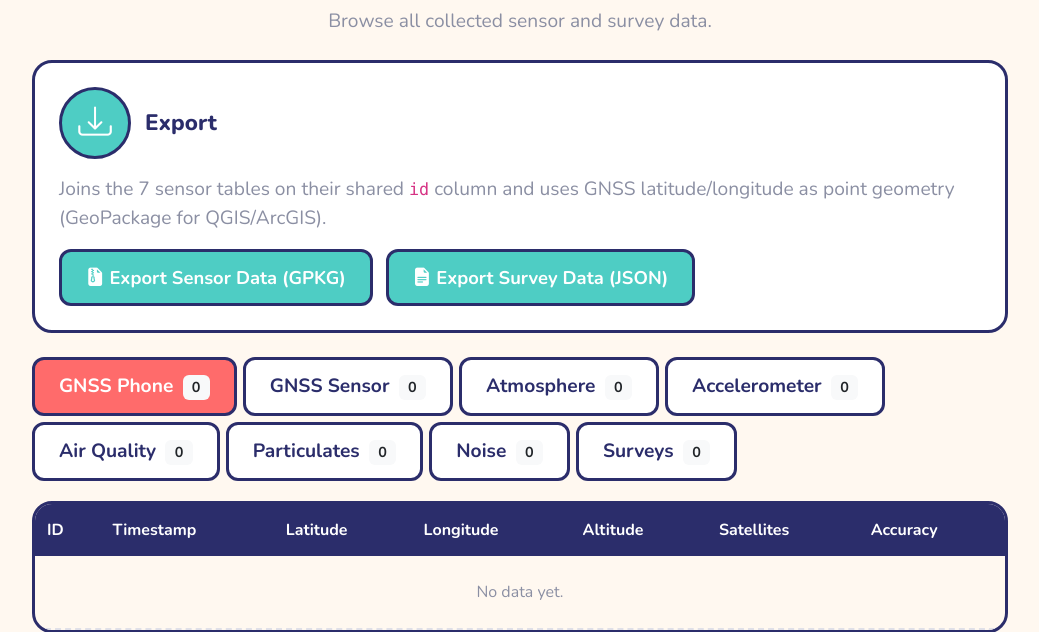
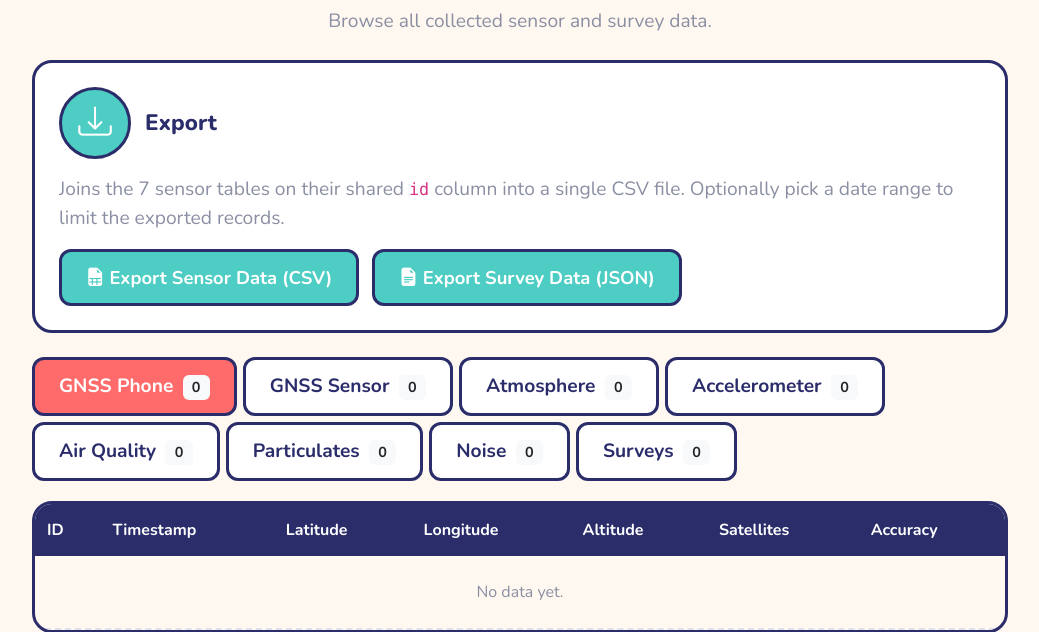
Before and after one commit to severinbro/pace-routing, a Django app: page /data-browser/ in a window 1280 px wide. Shown: the part 247-879 px from the top of the page, without its empty margins (120-1159 px from the left). Run offline with Django 5.2, Linux system fonts and the light colour scheme; the visitor is signed in with stand-in values (Sample User, id 1); data comes from the database, SQL or seed files in the repository; data that the repository does not hold is empty; some libraries are stand-ins or nearby versions.

Commit message:
added a calendar picker for timeframe selection when exporting data; changed the export format to csv

```diff
--- a/data_cube/urls.py
+++ b/data_cube/urls.py
@@ -10,7 +10,7 @@ urlpatterns = [
     path('map/', views.map_tab, name='map_tab'),
     path('dashboard/', views.dashboard_tab, name='dashboard_tab'),
     path('data-browser/', views.data_browser, name='data_browser'),
-    path('export-gpkg/', views.export_gpkg, name='export_gpkg'),
+    path('export-csv/', views.export_csv, name='export_csv'),
     path('export-survey-json/', views.export_survey_json, name='export_survey_json'),
 
     # --- AUTH & LANDING ---
--- a/data_cube/views.py
+++ b/data_cube/views.py
@@ -121,18 +121,33 @@ def data_browser(request):
 
     return render(request, 'data_cube/data_browser.html', {'tables': tables})
 
-# --- ADMIN-ONLY: GPKG EXPORT ---
+# --- ADMIN-ONLY: CSV EXPORT ---
+# Import at module level so the (heavy) pandas import happens once at worker
+# startup, not on the first export request. A cold pandas import on the RPi5
+# plus 7 DB queries previously pushed the first export past Gunicorn's worker
+# timeout, producing a 502 that disappeared on the second (warm) request.
+from data_cube.exports import (
+    write_sensor_csv, export_filename,
+    write_survey_json, survey_export_filename,
+)
+
+
 @staff_member_required(login_url='admin_login')
-def export_gpkg(request):
-    """Joins the 7 sensor tables on id and streams the result as a .gpkg file."""
-    from data_cube.exports import write_sensor_gpkg, export_filename
-    path = write_sensor_gpkg()
+def export_csv(request):
+    """Joins the 7 sensor tables on id and streams the result as a .csv file.
+
+    Optional ``start`` and ``end`` query parameters (ISO ``YYYY-MM-DD``) restrict
+    the export to the given (inclusive) date range.
+    """
+    start = request.GET.get('start') or None
+    end = request.GET.get('end') or None
+    path = write_sensor_csv(start=start, end=end)
     try:
         response = FileResponse(
             open(path, 'rb'),
             as_attachment=True,
             filename=export_filename(),
-            content_type='application/geopackage+sqlite3',
+            content_type='text/csv',
         )
         response._resource_closers.append(lambda: os.remove(path))
         return response
@@ -144,9 +159,14 @@ def export_gpkg(request):
 # --- ADMIN-ONLY: SURVEY JSON EXPORT ---
 @staff_member_required(login_url='admin_login')
 def export_survey_json(request):
-    """Streams all survey responses as a .json file (one entry per survey)."""
-    from data_cube.exports import write_survey_json, survey_export_filename
-    path = write_survey_json()
+    """Streams all survey responses as a .json file (one entry per survey).
+
+    Optional ``start`` and ``end`` query parameters (ISO ``YYYY-MM-DD``) restrict
+    the export to the given (inclusive) date range.
+    """
+    start = request.GET.get('start') or None
+    end = request.GET.get('end') or None
+    path = write_survey_json(start=start, end=end)
     try:
         response = FileResponse(
             open(path, 'rb'),
--- a/docker-compose.yml
+++ b/docker-compose.yml
@@ -53,7 +53,7 @@ services:
              echo 'Database is ready, running migrations...' &&
              python manage.py migrate --noinput &&
              echo 'Starting Gunicorn server...' &&
-             gunicorn pace.wsgi:application --bind 0.0.0.0:8000 --workers 4 --threads 2"
+             gunicorn pace.wsgi:application --bind 0.0.0.0:8000 --workers 4 --threads 2 --timeout 120 --graceful-timeout 120"
     volumes:
       - .:/code
       - ./data/media:/code/media
--- a/requirements.txt
+++ b/requirements.txt
@@ -12,6 +12,3 @@ smbus2
 gunicorn==21.2.0
 whitenoise==6.6.0
 pandas
-geopandas
-shapely
-fiona
--- a/templates/data_cube/admin_home.html
+++ b/templates/data_cube/admin_home.html
@@ -34,7 +34,7 @@
             <div class="pace-icon-tile pace-icon-tile-navy me-4"><i class="bi bi-database-fill"></i></div>
             <div>
                 <h3 class="mb-1">Data</h3>
-                <p class="mb-0 text-muted">Browse database tables &amp; export GPKG.</p>
+                <p class="mb-0 text-muted">Browse database tables &amp; export CSV.</p>
             </div>
         </div>
     </a>
--- a/templates/data_cube/data_browser.html
+++ b/templates/data_cube/data_browser.html
@@ -18,15 +18,49 @@
             Export
         </div>
         <p class="text-muted mb-3">
-            Joins the 7 sensor tables on their shared <code>id</code> column and uses
-            GNSS latitude/longitude as point geometry (GeoPackage for QGIS/ArcGIS).
+            Joins the 7 sensor tables on their shared <code>id</code> column into a
+            single CSV file. Optionally pick a date range to limit the exported records.
         </p>
-        <a href="{% url 'export_gpkg' %}" class="btn btn-pace-mint">
-            <i class="bi bi-file-earmark-zip-fill"></i> Export Sensor Data (GPKG)
-        </a>
-        <a href="{% url 'export_survey_json' %}" class="btn btn-pace-mint ms-2">
+        <button type="button" class="btn btn-pace-mint" data-bs-toggle="modal" data-bs-target="#exportModal" data-export-target="csv">
+            <i class="bi bi-file-earmark-spreadsheet-fill"></i> Export Sensor Data (CSV)
+        </button>
+        <button type="button" class="btn btn-pace-mint ms-2" data-bs-toggle="modal" data-bs-target="#exportModal" data-export-target="survey">
             <i class="bi bi-file-earmark-text-fill"></i> Export Survey Data (JSON)
-        </a>
+        </button>
+    </div>
+
+    <!-- Date Range Export Modal -->
+    <div class="modal fade" id="exportModal" tabindex="-1" aria-labelledby="exportModalLabel" aria-hidden="true">
+        <div class="modal-dialog modal-dialog-centered">
+            <div class="modal-content">
+                <div class="modal-header">
+                    <h5 class="modal-title" id="exportModalLabel">Export Data</h5>
+                    <button type="button" class="btn-close" data-bs-dismiss="modal" aria-label="Close"></button>
+                </div>
+                <form id="exportForm" method="get">
+                    <div class="modal-body">
+                        <p class="text-muted">
+                            Leave both fields blank to export <strong>all</strong> records, or pick a
+                            start and/or end date to restrict the export to that timeframe (inclusive).
+                        </p>
+                        <div class="mb-3">
+                            <label for="exportStart" class="form-label">Start date</label>
+                            <input type="date" id="exportStart" name="start" class="form-control">
+                        </div>
+                        <div class="mb-3">
+                            <label for="exportEnd" class="form-label">End date</label>
+                            <input type="date" id="exportEnd" name="end" class="form-control">
+                        </div>
+                    </div>
+                    <div class="modal-footer">
+                        <button type="button" class="btn btn-pace-outline" data-bs-dismiss="modal">Cancel</button>
+                        <button type="submit" class="btn btn-pace-mint" id="exportSubmit">
+                            <i class="bi bi-download"></i> Download
+                        </button>
+                    </div>
+                </form>
+            </div>
+        </div>
     </div>
 
     <!-- Tabs -->
@@ -89,5 +123,37 @@
         });
         clickedBtn.classList.add('active');
     }
+
+    (function () {
+        var exportModal = document.getElementById('exportModal');
+        var exportForm = document.getElementById('exportForm');
+        var exportStart = document.getElementById('exportStart');
+        var exportEnd = document.getElementById('exportEnd');
+        var exportSubmit = document.getElementById('exportSubmit');
+
+        // URLs resolved server-side so we don't hardcode paths.
+        var urls = {
+            csv: "{% url 'export_csv' %}",
+            survey: "{% url 'export_survey_json' %}"
+        };
+
+        exportModal.addEventListener('show.bs.modal', function (event) {
+            var target = event.relatedTarget.getAttribute('data-export-target');
+            exportForm.action = urls[target] || urls.csv;
+            exportSubmit.innerHTML = (target === 'survey')
+                ? '<i class="bi bi-download"></i> Download JSON'
+                : '<i class="bi bi-download"></i> Download CSV';
+        });
+
+        // Validate that start <= end before submitting.
+        exportForm.addEventListener('submit', function (e) {
+            var s = exportStart.value;
+            var en = exportEnd.value;
+            if (s && en && s > en) {
+                e.preventDefault();
+                alert('Start date must be before or equal to the end date.');
+            }
+        });
+    })();
 </script>
 {% endblock %}
```
Also changed, not shown: data_cube/exports.py (+87 -37 lines), README.md.
